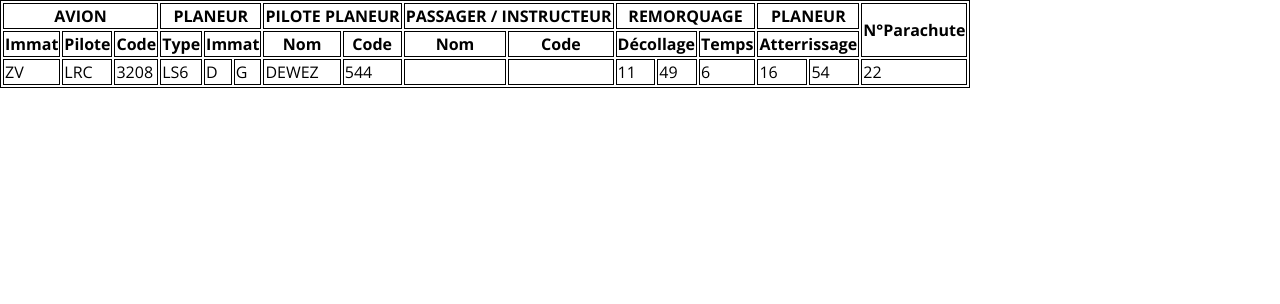
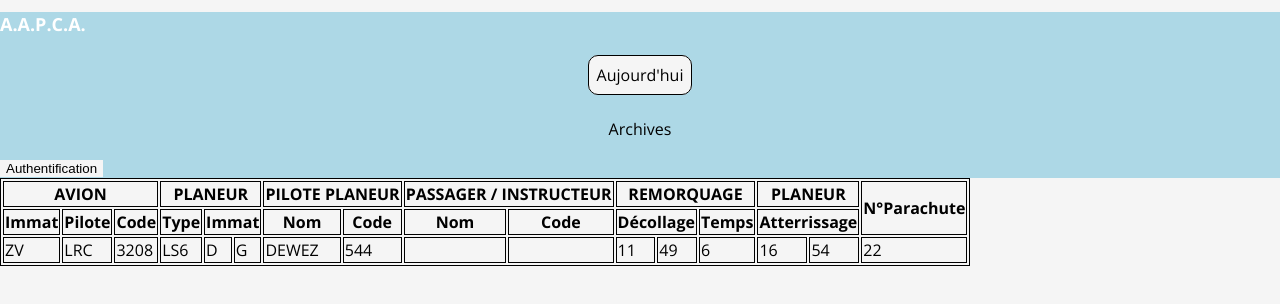
Before and after one commit to M-axel/Planche-velivole-front, a React (Create React App) app: page / in a window 1280 px wide. Shown: the top 304 px of the page. Built offline with nearby package versions, Linux system fonts and the light colour scheme.

Commit message:
Ajout d'une barre de navigation + header avec le titre et les trois boutons principaux + un peu de CSS.

```diff
--- a/src/App.js
+++ b/src/App.js
@@ -9,12 +9,15 @@ import {
 
 import Planche from "./pages/Planche";
 import Archive from "./pages/Archive";
+import Navigation from "./components/Navigation/Navigation";
 import Authentification from "./pages/Authentification";
 
 const App = () => {
   return (
     <Router>
+      <Navigation />
       {/* A l'interieur d'un switch, une seule Route est render */}
+      <main>
       <Switch>
         {/* Ce qui se trouve dans la balise Route est render
     lorsque l'URL correspond au paramètre 'path' défini.
@@ -31,6 +34,7 @@ const App = () => {
         {/* Si aucune route n'est render, redirect affiche /*/}
         <Redirect to="/" />
       </Switch>
+      </main>
     </Router>
   );
 };
--- a/src/components/Ligne.css
+++ b/src/components/Ligne.css
@@ -0,0 +1,3 @@
+.ligne:hover{
+    background-color: bisque;
+}
--- /dev/null
+++ b/src/components/Navigation/Header.css
@@ -0,0 +1,29 @@
+.header{
+    background-color: lightblue;
+}
+
+.header h1 {
+    font-size: large;
+}
+
+.header a {
+    text-decoration: none;
+    color: white;
+}
+
+.header button{
+    /*Pour effacer le css de base qui s'applique aux boutons*/
+    background-color: whitesmoke;
+    box-shadow: 0 0 0 transparent;
+    border: 0 solid transparent;
+    text-shadow: 0 0 0 transparent;
+}
+
+.header button:active, button:focus{
+    /*Pour effacer le css de base qui s'applique aux boutons*/
+    background-color: whitesmoke;
+    box-shadow: 0 0 0 transparent;
+    border: 0 solid transparent;
+    text-shadow: 0 0 0 transparent;
+    outline: none;
+}
--- /dev/null
+++ b/src/components/Navigation/Header.js
@@ -0,0 +1,13 @@
+import React from 'react';
+
+
+import './Header.css';
+
+const Header = props => {
+    return <header className="header">
+        {/* .children est directement reconnu => elements contenus par le component là où il est utilisé */}
+        {props.children}
+    </header>
+};
+
+export default Header;
--- /dev/null
+++ b/src/components/Navigation/NavLinks.css
@@ -0,0 +1,31 @@
+.nav-links {
+    list-style: none;
+    margin: 0;
+    padding: 0;
+    width: 100%;
+    height: 100%;
+    display: flex;
+    flex-direction: column;
+    justify-content: center;
+    align-items: center;
+  }
+
+  .nav-links li {
+    margin: 1rem;
+  }
+
+  .nav-links a {
+    border: 1px solid transparent;
+    color: black;
+    text-decoration: none;
+    padding: 0.5rem;
+    border-radius: 10px;
+  }
+
+  .nav-links a:hover,
+  .nav-links a:active,
+  .nav-links a.active {
+    background: whitesmoke/*#00aaf8*/;
+    border-color: black;
+    color:black;
+  }
--- /dev/null
+++ b/src/components/Navigation/NavLinks.js
@@ -0,0 +1,19 @@
+import React from 'react';
+import { NavLink } from 'react-router-dom';
+
+import './NavLinks.css';
+
+const NavLinks = props => {
+    return (
+        <ul className="nav-links">
+            <li>
+                <NavLink to="/" exact>Aujourd'hui</NavLink>
+            </li>
+            <li>
+                <NavLink to="/archive">Archives</NavLink>
+            </li>
+        </ul>
+    );
+};
+
+export default NavLinks;
--- /dev/null
+++ b/src/components/Navigation/Navigation.js
@@ -0,0 +1,24 @@
+import React from 'react';
+import { Link } from 'react-router-dom';
+
+import Header from './Header';
+import NavLinks from './NavLinks';
+import './Navigation.css';
+
+const Navigation = props => {
+    return (
+        // Tous les elements
+        <Header>
+            <h1>
+                <Link to="/">A.A.P.C.A.</Link>
+                </h1>
+            <nav>
+                <NavLinks />
+            </nav>
+            <button>Authentification</button>
+        </Header>
+    );
+
+};
+
+export default Navigation;
--- a/src/index.css
+++ b/src/index.css
@@ -6,6 +6,8 @@
 
 html {
   font-family: 'Open Sans', sans-serif;
+  background-color: whitesmoke;
+
 }
 
 body {
```
Also changed, not shown: src/components/Ligne.js (+5 -5 lines), src/components/Navigation/Navigation.css (added).
